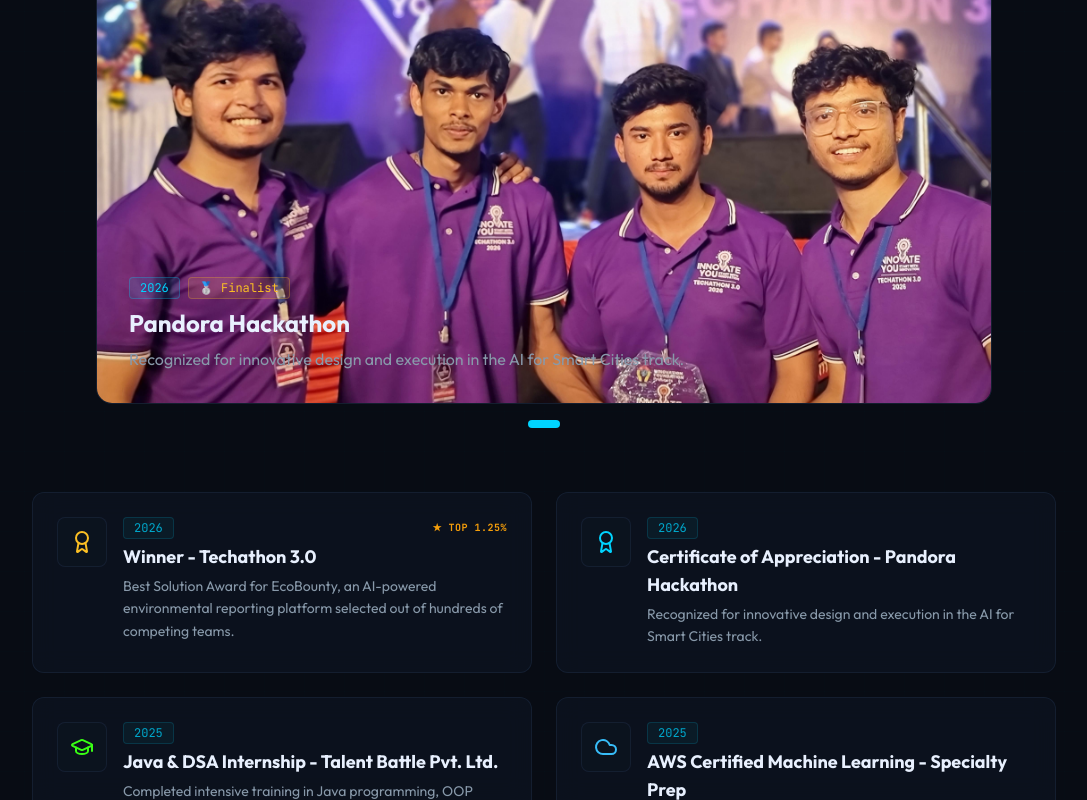
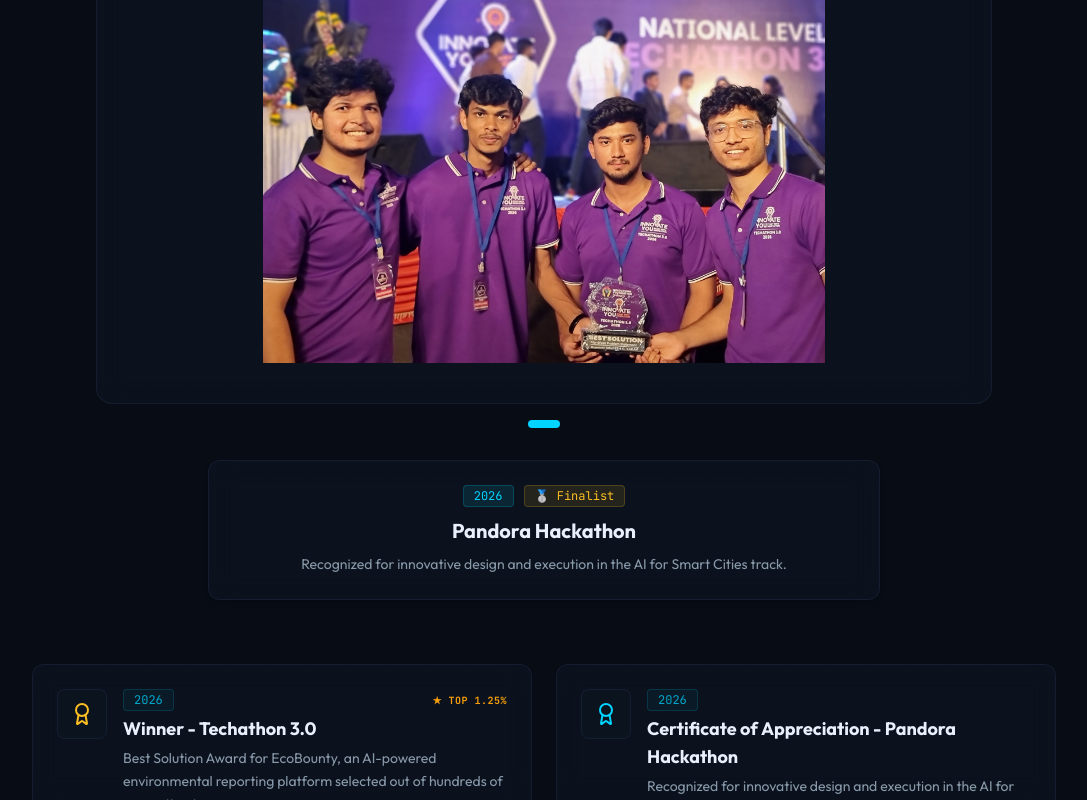
Before and after one commit to RAHUL0408-B/Portfolio, a React (Vite) app: page / in a window 1280 px wide. Shown: the part 4349-5149 px from the top of the page, without its empty margins (96-1183 px from the left). Built offline with nearby package versions, Linux system fonts and the light colour scheme.

Commit message:
fix: resolve achievement slider image cropping and overlay overlapping

```diff
--- a/src/components/AchievementSlider.jsx
+++ b/src/components/AchievementSlider.jsx
@@ -91,26 +91,8 @@
             <img
               src={slides[currentIndex].image}
               alt={slides[currentIndex].title}
-              className="w-full h-full object-cover select-none pointer-events-none"
+              className="w-full h-full object-contain select-none pointer-events-none p-6 md:p-10"
             />
-
-            {/* Overlay Gradient with Details */}
-            <div className="absolute inset-0 bg-gradient-to-t from-bg-color via-bg-color/40 to-transparent flex flex-col justify-end p-6 md:p-8">
-              <div className="flex items-center gap-2 mb-2">
-                <span className="font-mono text-xs text-cyan bg-cyan/10 px-2.5 py-0.5 rounded border border-cyan/25">
-                  {slides[currentIndex].year}
-                </span>
-                <span className="font-mono text-xs text-amber-400 bg-amber-400/10 px-2.5 py-0.5 rounded border border-amber-400/25">
-                  {slides[currentIndex].badge}
-                </span>
-              </div>
-              <h3 className="text-xl md:text-2xl font-bold text-text-primary mb-2">
-                {slides[currentIndex].title}
-              </h3>
-              <p className="text-text-secondary text-sm md:text-base max-w-2xl leading-relaxed">
-                {slides[currentIndex].desc}
-              </p>
-            </div>
           </motion.div>
         </AnimatePresence>
 
@@ -151,6 +133,24 @@
             }`}
           />
         ))}
+      </div>
+
+      {/* Slide Details Panel */}
+      <div className="mt-8 text-center max-w-2xl mx-auto glass p-6 rounded-xl border border-border/30 shadow-md">
+        <div className="flex items-center justify-center gap-2.5 mb-2.5">
+          <span className="font-mono text-xs text-cyan bg-cyan/10 px-2.5 py-0.5 rounded border border-cyan/20">
+            {slides[currentIndex].year}
+          </span>
+          <span className="font-mono text-xs text-amber-400 bg-amber-400/10 px-2.5 py-0.5 rounded border border-amber-400/20">
+            {slides[currentIndex].badge}
+          </span>
+        </div>
+        <h3 className="text-lg md:text-xl font-bold text-text-primary mb-2 font-sans">
+          {slides[currentIndex].title}
+        </h3>
+        <p className="text-text-secondary text-sm leading-relaxed font-sans">
+          {slides[currentIndex].desc}
+        </p>
       </div>
 
       {/* Fullscreen Lightbox Modal */}
```
